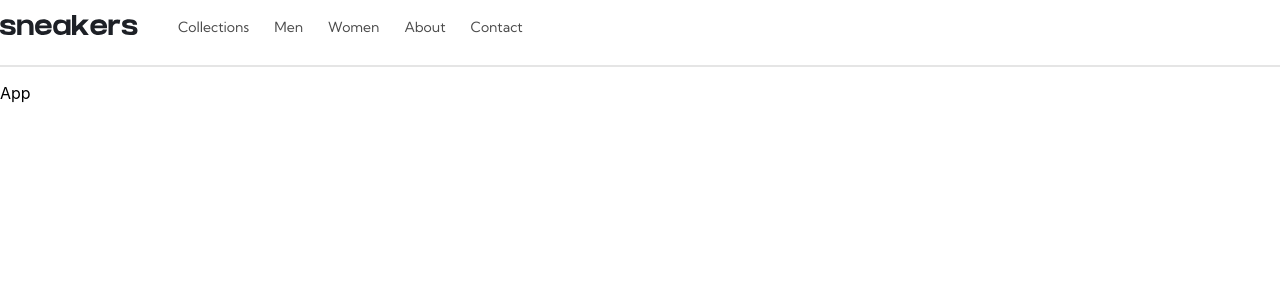
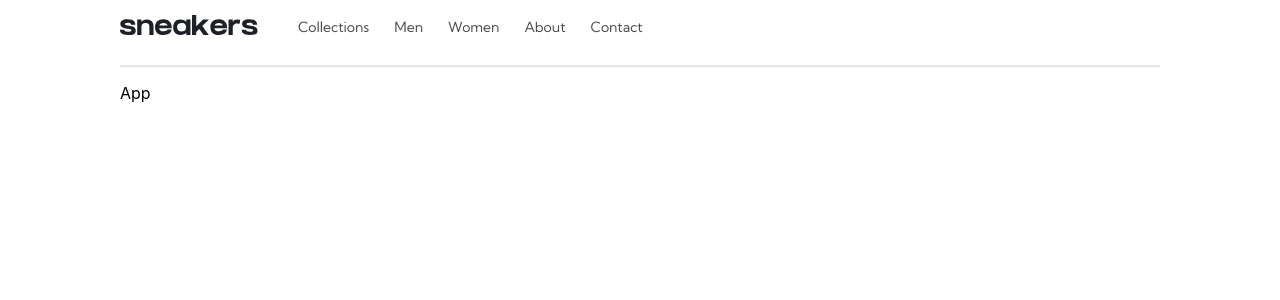
Before and after one commit to Cedgo1997/ecommerce-product-page, a React (Create React App) app: page / in a window 1280 px wide. Shown: the top 300 px of the page. Built offline with nearby package versions, Linux system fonts and the light colour scheme.

Commit message:
Add global margin

```diff
--- a/src/router/AppRouter.tsx
+++ b/src/router/AppRouter.tsx
@@ -6,10 +6,11 @@ import { AboutScreen } from "../screens/About/AboutScreen";
 import { ContactScreen } from "../screens/Contact/ContactScreen";
 import { ProductScreen } from "../screens/Product/ProductScreen";
 import { ProductsScreen } from "../screens/Products/ProductsScreen";
+import { MainWrapper } from "./AppRouterStyle";
 
 export const AppRouter = () => {
     return (
-        <div>
+        <MainWrapper>
             <Navbar />
             <Routes>
                 <Route path="/" element={<App />} />
@@ -19,6 +20,6 @@ export const AppRouter = () => {
                 <Route path="/about" element={<AboutScreen />} />
                 <Route path="/contact" element={<ContactScreen />} />
             </Routes>
-        </div>
+        </MainWrapper>
     );
 }
--- /dev/null
+++ b/src/router/AppRouterStyle.tsx
@@ -0,0 +1,6 @@
+import styled from "styled-components";
+
+export const MainWrapper = styled.div`
+    margin-left: 120px;
+    margin-right: 120px;
+`
```
Also changed, not shown: src/App.css (added).
